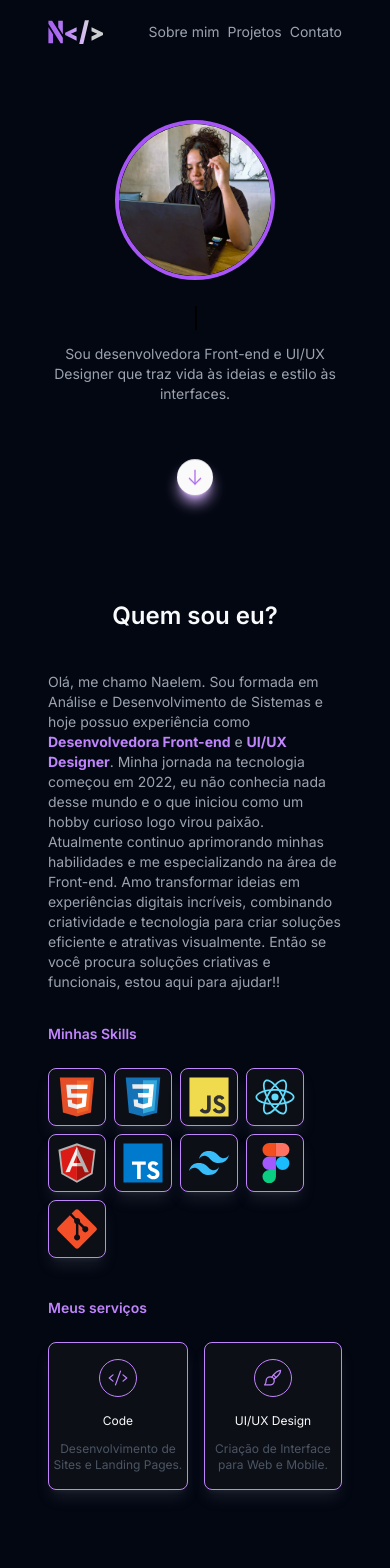
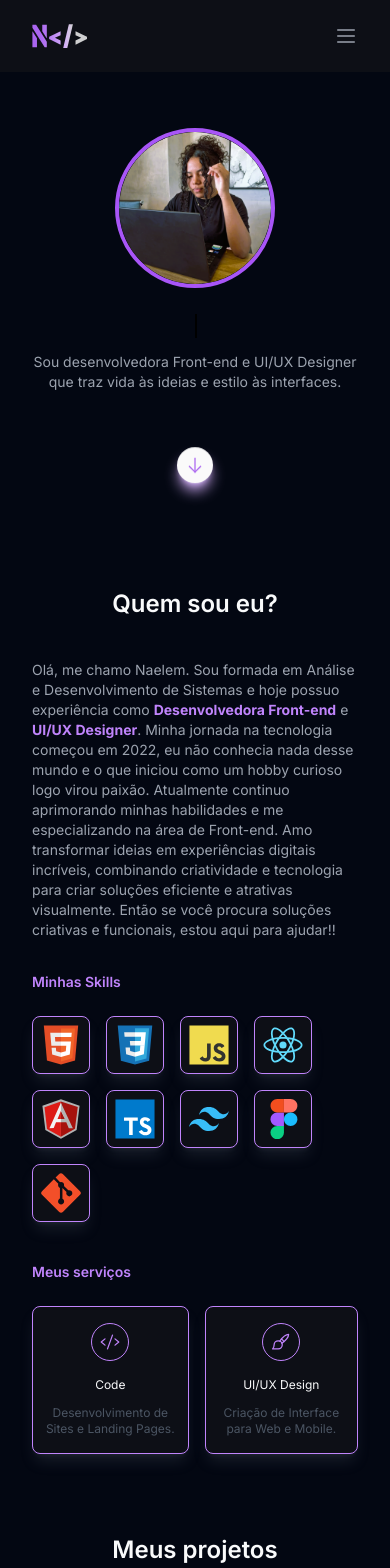
Before and after one commit to naelens/portfolio, a React (Vite) app: page / in a window 390 px wide. Shown: the top 1568 px of the page. Built offline with nearby package versions, Linux system fonts and the light colour scheme.

Commit message:
New changes in the layout

```diff
--- a/src/components/AboutMe.jsx
+++ b/src/components/AboutMe.jsx
@@ -2,7 +2,7 @@ import { Code, PaintBrush } from "phosphor-react";
 
 export function AboutMe() {
     return (
-        <div id="sobreMim" className="flex flex-col py-10 sm:py-20 px-12 sm:px-7.5rem font-inter bg-gray-950">
+        <div id="sobreMim" className="flex flex-col py-10 sm:py-20 px-8 sm:px-7.5rem font-inter bg-gray-950">
             <h1 className="flex justify-center items-center gap-3 text-2xl sm:text-3xl font-semibold text-gray-50">Quem sou eu?</h1>
 
             <section>
@@ -19,7 +19,7 @@ export function AboutMe() {
                     <section className="grid grid-cols-1 xl:grid-cols-2 gap-10 sm:gap-14 mt-8 2xl:mt-12">
                         <div>
                             <h2 className="flex gap-3 items-center text-sm sm:text-base 2xl:text-xl font-semibold text-purple-400">Minhas Skills</h2>
-                            <ul className="flex flex-wrap gap-2 sm:gap-4 mt-6">
+                            <ul className="flex flex-wrap gap-4 sm:gap-4 mt-6">
                                 <div className="flex flex-col justify-center items-center p-2 sm:p-3 border border-purple-400 rounded-lg shadow-lg shadow-gray-500/20 bg-gray600">
                                     <img className="h-10 sm:h-12" src="src\assets\html5-original.svg" alt="Html icone" />
                                 </div>
--- a/src/components/Contact.jsx
+++ b/src/components/Contact.jsx
@@ -2,7 +2,7 @@ import { BehanceLogo, GithubLogo, LinkedinLogo } from "phosphor-react";
 
 export function Contact() {
     return (
-        <div id="contato" className="flex flex-col justify-center items-center font-inter pt-10 pb-6 px-12 sm:px-7.5rem sm:pt-20,pb-4 bg-gray-950">
+        <div id="contato" className="flex flex-col justify-center items-center font-inter px-8 py-10 sm:px-7.5rem sm:py-20 bg-gray-950">
             <div className="border border-purple-400 rounded-lg shadow-lg shadow-gray-500/20 p-4 sm:p-8 sm:w-40rem">
                 <section>
                     <h1 className="flex justify-center text-xl sm:text-3xl font-semibold text-transparent bg-clip-text bg-gradient-to-r from-purple-500 from-20% via-purple-400 via-50% to-purple-200 to-80%">Entre em contato comigo</h1>
--- a/src/components/Main.jsx
+++ b/src/components/Main.jsx
@@ -1,5 +1,6 @@
 import { ArrowDown } from "phosphor-react";
 import { Typewriter } from "./Typewriter";
+import Navbar from "./Navbar";
 
 const handleScroll = () => {
   const sectionAboutMe = document.getElementById("sobreMim");
@@ -11,25 +12,14 @@ const handleScroll = () => {
 export function Main() {
   return (
     <div className="font-inter bg-gray-950">
-      <header className="flex justify-between items-center px-12 sm:px-7.5rem py-1.25rem">
-        <aside className="logo">
-          <img className="h-6 sm:h-8" src="src\assets\logo-portfolio.svg" alt="Logo" />
+      <header className="flex justify-between sm:justify-center items-center px-8 sm:px-7.5rem py-6 bg-gray600">
+        <aside className="justify-center">
+          <img className="h-6 sm:h-7" src="src\assets\logo-portfolio.svg" alt="Logo" />
         </aside>
-
-        <nav className="flex gap-2 sm:gap-1.5rem">
-          <li className="list-none font-normal text-sm sm:text-base text-gray-400 hover:text-purple-400 transition duration-800 ease-in-out">
-            <a href="#sobreMim">Sobre mim</a>
-          </li>
-          <li className="list-none font-normal text-sm sm:text-base text-gray-400 hover:text-purple-400 transition duration-800 ease-in-out">
-            <a href="#projetos">Projetos</a>
-          </li>
-          <li className="list-none font-normal text-sm sm:text-base text-gray-400 hover:text-purple-400 transition duration-800 ease-in-out">
-            <a href="#contato">Contato</a>
-          </li>
-        </nav>
+        <Navbar />
       </header>
 
-      <main className="flex flex-col py-14 px-12 sm:px-7.5rem">
+      <main className="flex flex-col py-14 px-8 sm:px-7.5rem">
         <div className="flex flex-col items-center">
           <img
             className="h-40 sm:h-avatar border-4 rounded-full border-purple-500"
--- a/src/components/Projects.jsx
+++ b/src/components/Projects.jsx
@@ -2,7 +2,7 @@ import { ArrowSquareOut } from "phosphor-react";
 
 export function Projects() {
     return (
-        <div id="projetos" className="flex flex-col py-10 sm:py-20 px-12 sm:px-7.5rem font-inter bg-gray-950">
+        <div id="projetos" className="flex flex-col py-10 sm:py-20 px-8 sm:px-7.5rem font-inter bg-gray-950">
             <h1 className="flex justify-center items-center gap-3 text-2xl sm:text-3xl font-semibold text-gray-50">Meus projetos</h1>
 
             <section className="flex flex-wrap gap-6 mt-12">
--- a/src/global.css
+++ b/src/global.css
@@ -4,6 +4,13 @@
 @tailwind components;
 @tailwind utilities;
 
-html {
+* {
   scroll-behavior: smooth;
+  padding: 0;
+  margin: 0;
+  box-sizing: border-box;
 }
+
+body {
+  background-color: #030712;
+}
```
